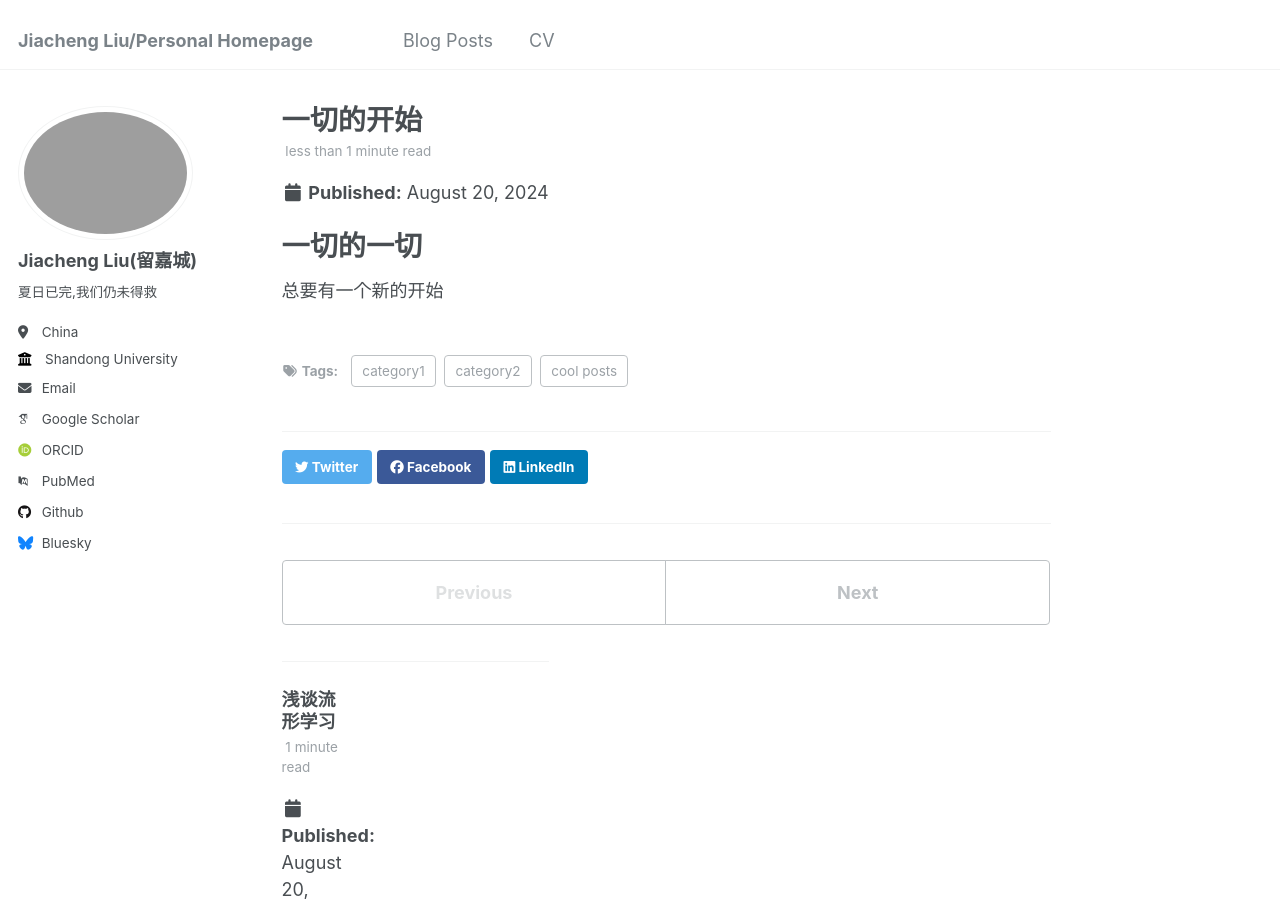
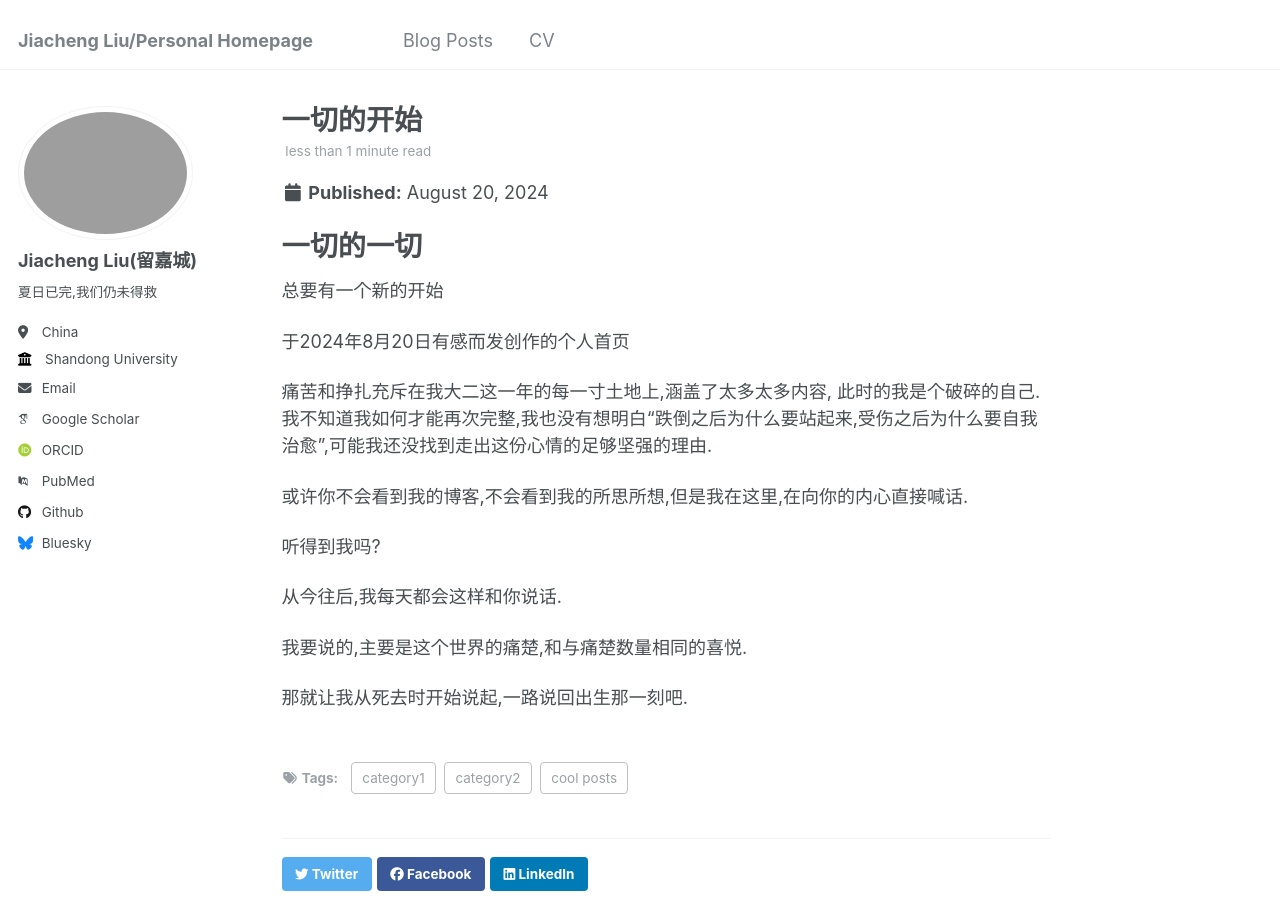
Before and after one commit to Tammytcl/Tammytcl.github.io, a Jekyll site: the page built from _posts/2024-08-20-blog-post-1.md, in a window 1280 px wide and 900 px high. Built offline with Jekyll 4.4.1, drawn with Linux system fonts in a browser that asks for light colours; some web fonts are replaced.

Commit message:
2024-8-31

```diff
--- a/_posts/2024-08-20-blog-post-1.md
+++ b/_posts/2024-08-20-blog-post-1.md
@@ -12,3 +12,19 @@ tags:
 ======
 
 总要有一个新的开始
+
+于2024年8月20日有感而发创作的个人首页
+
+痛苦和挣扎充斥在我大二这一年的每一寸土地上,涵盖了太多太多内容,
+此时的我是个破碎的自己.我不知道我如何才能再次完整,我也没有想明白“跌倒之后为什么要站起来,受伤之后为什么要自我治愈”,可能我还没找到走出这份心情的足够坚强的理由.
+
+
+或许你不会看到我的博客,不会看到我的所思所想,但是我在这里,在向你的内心直接喊话.
+
+听得到我吗?
+
+从今往后,我每天都会这样和你说话.
+
+我要说的,主要是这个世界的痛楚,和与痛楚数量相同的喜悦.
+
+那就让我从死去时开始说起,一路说回出生那一刻吧.
```
Also changed, not shown: README.md (deleted, +0 -51 lines), _pages/about.md (+7 -1 lines), _posts/2024-08-20-blog-post-2.md (+7 -7 lines).
